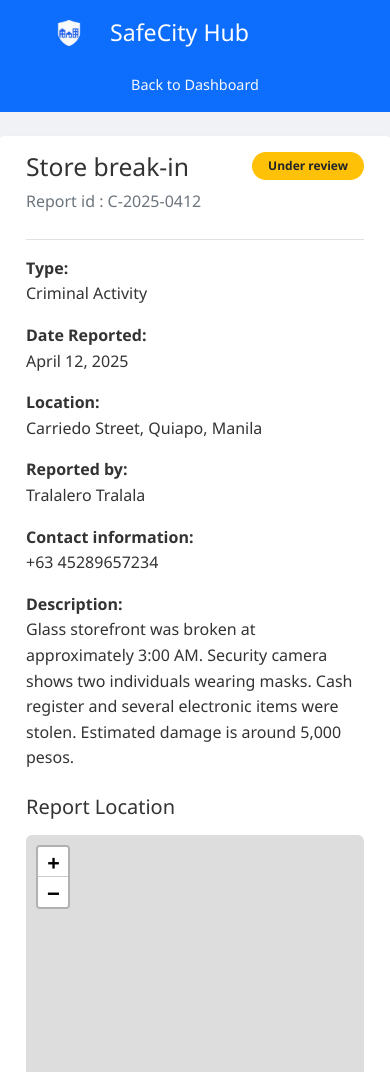
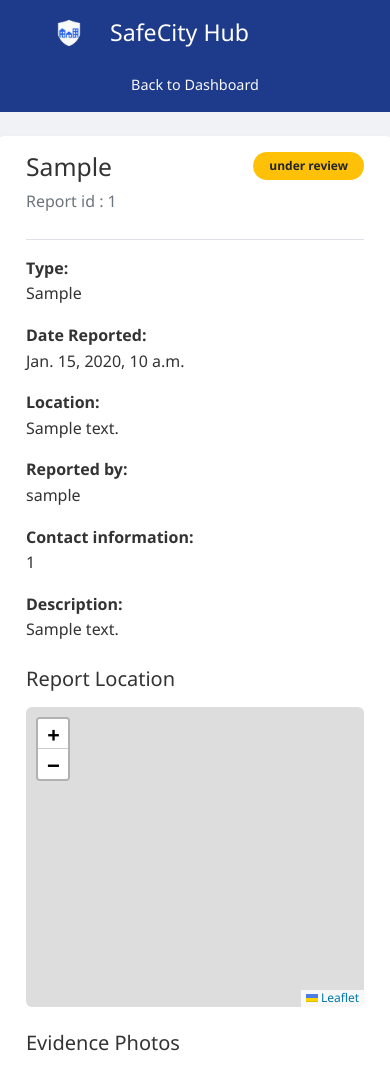
Before and after one commit to Fusbydev/Safe_City_Hub, a Django app: template safeCityHub/templates/admin/viewreport.html in a window 390 px wide. Shown: the top 1072 px of the page. Run offline with Django 5.2, Linux system fonts and the light colour scheme; the template is opened without the code that fills it: most values are stand-ins (such as "Sample title", 1, 10 or a date in 2020).

Commit message:
dynamic data

```diff
--- a/safeCityHub/static/css/style.css
+++ b/safeCityHub/static/css/style.css
@@ -27,7 +27,6 @@
 
   /* Layout */
   .container {
-    display: flex;
     min-height: 100vh;
   }
 
--- a/safeCityHub/templates/admin/updatereport.html
+++ b/safeCityHub/templates/admin/updatereport.html
@@ -48,19 +48,19 @@
             <div class="form-col">
               <label for="date">Incident Date & Time</label>
               <div class="datetime-input">
-                <input type="datetime-local" id="date" name="date" value="2025-04-09T03:00" class="form-control" readonly>
+                <input type="datetime-local" id="date" name="date" value="{{report.date}}" class="form-control" readonly>
               </div>
             </div>
 
             <div class="form-col">
               <label for="location">Location</label>
-              <input type="text" id="location" name="location" value="Carriedo St. Quiapo" class="form-control" readonly>
+              <input type="text" id="location" name="location" value="{{report.address}}" class="form-control" readonly>
             </div>
           </div>
 
           <div class="form-group">
             <label for="description">Description</label>
-            <textarea id="description" name="description" class="form-control" readonly>Glass storefront was broken at approximately 3:00 AM. Security camera shows two individuals wearing masks. Cash register and several electronic items were stolen. Estimated damage is around 5,000 pesos.</textarea>
+            <textarea id="description" name="description" class="form-control" readonly>{{report.description}}</textarea>
           </div>
 
           <div class="form-group">
--- a/safeCityHub/templates/admin/viewreport.html
+++ b/safeCityHub/templates/admin/viewreport.html
@@ -20,7 +20,7 @@
 
 <body>
   <!-- Header -->
-  <header class="bg-primary py-2">
+  <header class="py-2">
     <div class="container-fluid">
       <div class="row align-items-center">
         <div class="col-md-6 d-flex align-items-center">
@@ -41,43 +41,43 @@
       <div class="col-lg-8 pe-lg-4">
         <!-- Report Title -->
         <div class="d-flex justify-content-between align-items-center mb-2">
-          <h2 class="mb-0">Store break-in</h2>
-          <span class="badge bg-warning text-dark rounded-pill px-3 py-2">Under review</span>
+          <h2 class="mb-0">{{report.incident_type}}</h2>
+          <span class="badge bg-warning text-dark rounded-pill px-3 py-2">{{report.status}}</span>
         </div>
-        <div class="text-secondary mb-4">Report id : C-2025-0412</div>
+        <div class="text-secondary mb-4">Report id : {{report.id}}</div>
 
         <!-- Report Details -->
         <div class="border-top pt-3 mb-4">
           <div class="row mb-3">
             <div class="col-md-3 fw-bold">Type:</div>
-            <div class="col-md-9">Criminal Activity</div>
+            <div class="col-md-9">{{report.incident_type}}</div>
           </div>
 
           <div class="row mb-3">
             <div class="col-md-3 fw-bold">Date Reported:</div>
-            <div class="col-md-9">April 12, 2025</div>
+            <div class="col-md-9">{{report.date}}</div>
           </div>
 
           <div class="row mb-3">
             <div class="col-md-3 fw-bold">Location:</div>
-            <div class="col-md-9">Carriedo Street, Quiapo, Manila</div>
+            <div class="col-md-9">{{report.address}}</div>
             <input type="text" value="{{ report.longitude }}" id="longitude" hidden>
             <input type="text" value="{{ report.latitude }}" id="latitude" hidden>
           </div>
 
           <div class="row mb-3">
             <div class="col-md-3 fw-bold">Reported by:</div>
-            <div class="col-md-9">Tralalero Tralala</div>
+            <div class="col-md-9">{{username}}</div>
           </div>
 
           <div class="row mb-3">
             <div class="col-md-3 fw-bold">Contact information:</div>
-            <div class="col-md-9">+63 45289657234</div>
+            <div class="col-md-9">{{report.contact_number}}</div>
           </div>
 
           <div class="row mb-3">
             <div class="col-md-3 fw-bold">Description:</div>
-            <div class="col-md-9">Glass storefront was broken at approximately 3:00 AM. Security camera shows two individuals wearing masks. Cash register and several electronic items were stolen. Estimated damage is around 5,000 pesos.</div>
+            <div class="col-md-9">{{report.description}}</div>
           </div>
         </div>
 
@@ -93,12 +93,7 @@
           <div class="row g-3">
             <div class="col-6 col-md-3">
               <div class="position-relative">
-                <img src="{% static 'assets/evidence1.jpg' %}" alt="Evidence Photo 1" class="img-fluid rounded" style="width: 100%; height: 150px; object-fit: cover;">
-              </div>
-            </div>
-            <div class="col-6 col-md-3">
-              <div class="position-relative">
-                <img src="{% static 'assets/evidence2.jpg' %}" alt="Evidence Photo 2" class="img-fluid rounded" style="width: 100%; height: 150px; object-fit: cover;">
+                <img src="{{proof_url}}" alt="Evidence Photo 1" class="img-fluid rounded" style="width: 100%; height: 150px; object-fit: cover;">
               </div>
             </div>
           </div>
@@ -107,7 +102,9 @@
         <!-- Action Buttons -->
         <div class="d-flex justify-content-between mt-4">
           <button class="btn btn-secondary px-4">Cancel</button>
-          <button class="btn btn-primary px-4">Update Report</button>
+          {% if user.is_superuser %}
+            <button class="btn btn-primary px-4" data-bs-toggle="modal" data-bs-target="#updateReportModal">Update</button>
+          {% endif %}
         </div>
       </div>
 
@@ -117,39 +114,12 @@
           <h3 class="h5 mb-3">Comments</h3>
 
           <div class="comment-scroll" style="max-height: 600px; overflow-y: auto;">
-            <!-- Comment 1 -->
-            <div class="bg-white p-3 rounded mb-3">
-              <p class="mb-1">Lorem ipsum dolor sit amet, consectetur adipiscing elit, sed do eiusmod tempor incididunt ut labore et dolore magna aliqua.</p>
-              <p class="text-muted text-end mb-0" style="font-size: 0.8rem;">May 1, 2025, 10:52 am</p>
-            </div>
-
-            <!-- Comment 2 -->
-            <div class="bg-white p-3 rounded mb-3">
-              <p class="mb-1">Lorem ipsum dolor sit amet, consectetur adipiscing elit, sed do eiusmod tempor incididunt ut labore et dolore magna aliqua.</p>
-              <p class="text-muted text-end mb-0" style="font-size: 0.8rem;">May 1, 2025, 10:52 am</p>
-            </div>
-
-            <!-- Comment 3 -->
-            <div class="bg-white p-3 rounded mb-3">
-              <p class="mb-1">Lorem ipsum dolor sit amet, consectetur adipiscing elit, sed do eiusmod tempor incididunt ut labore et dolore magna aliqua.</p>
-              <p class="text-muted text-end mb-0" style="font-size: 0.8rem;">May 1, 2025, 10:52 am</p>
-            </div>
-
-            <!-- Comment 4 -->
-            <div class="bg-white p-3 rounded mb-3">
-              <p class="mb-1">Lorem ipsum dolor sit amet, consectetur adipiscing elit, sed do eiusmod tempor incididunt ut labore et dolore magna aliqua.</p>
-              <p class="text-muted text-end mb-0" style="font-size: 0.8rem;">May 1, 2025, 10:52 am</p>
-            </div>
-
-            <!-- Comment 5 -->
-            <div class="bg-white p-3 rounded mb-3">
-              <p class="mb-1">Lorem ipsum dolor sit amet, consectetur adipiscing elit, sed do eiusmod tempor incididunt ut labore et dolore magna aliqua.</p>
-              <p class="text-muted text-end mb-0" style="font-size: 0.8rem;">May 1, 2025, 10:52 am</p>
-            <!-- Comment 6 -->
-            <div class="bg-white p-3 rounded mb-3">
-              <p class="mb-1">Lorem ipsum dolor sit amet, consectetur adipiscing elit, sed do eiusmod tempor incididunt ut labore et dolore magna aliqua.</p>
-              <p class="text-muted text-end mb-0" style="font-size: 0.8rem;">May 1, 2025, 10:52 am</p>
-            </div>
+            {% for comment in comments %}
+              <div class="bg-white p-3 rounded mb-3">
+                <p class="mb-1">{{ comment.text }}</p>
+                <p class="text-muted text-end mb-0" style="font-size: 0.8rem;">{{ comment.timestamp }}</p>
+              </div>
+            {% endfor %}
           </div>
         </div>
       </div>
```
